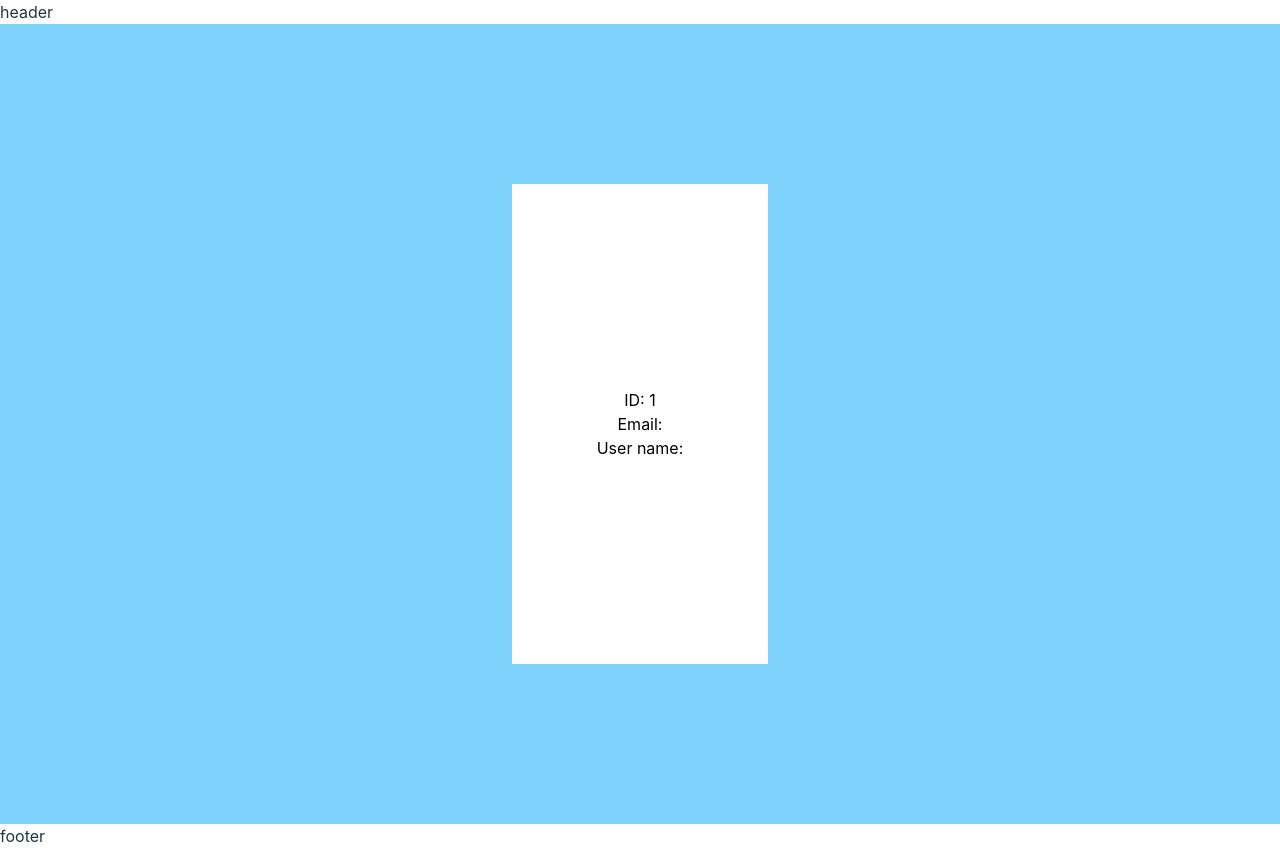
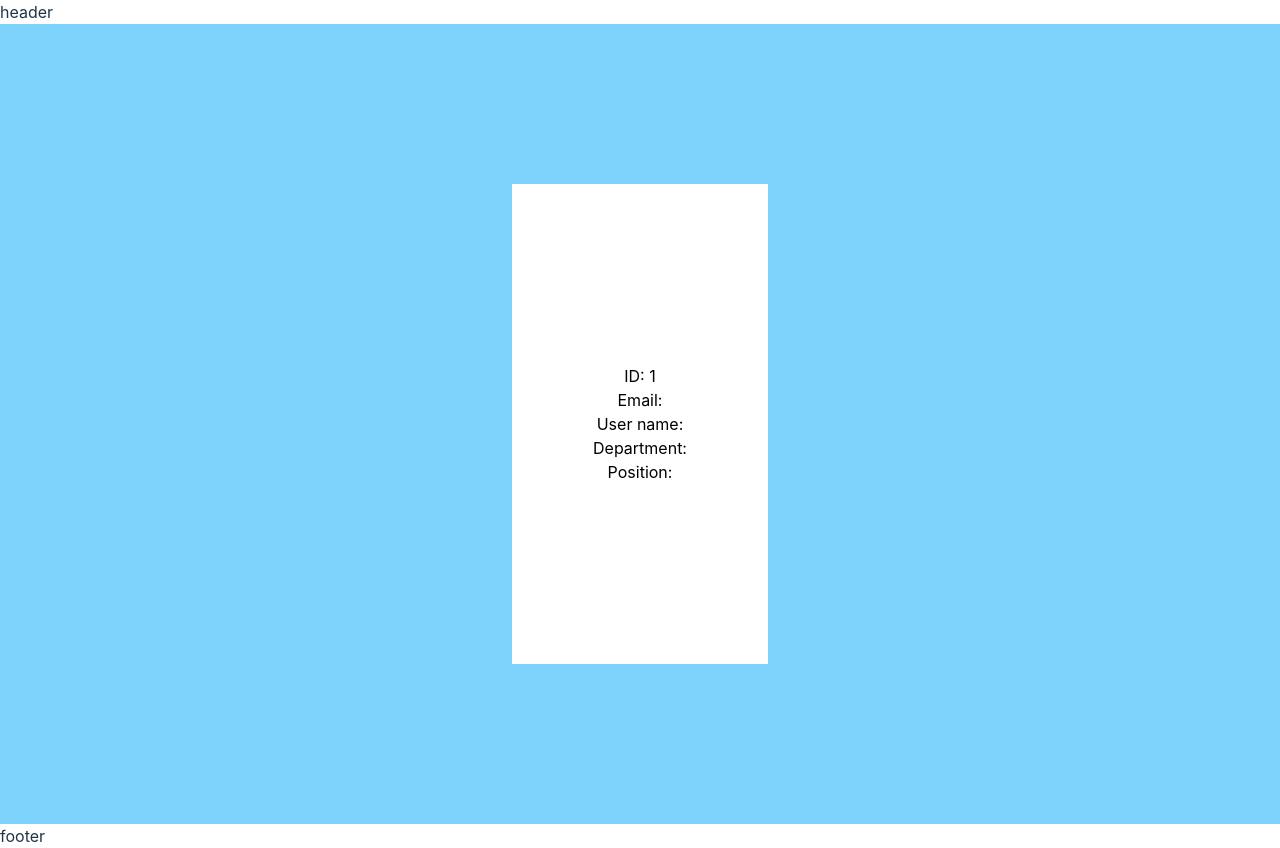
Before and after one commit to slade77777/reactjs-2310, a React (Vite) app: page /detail/1 in a window 1280 px wide. Built offline with nearby package versions, Linux system fonts and the light colour scheme; no server answers.

Commit message:
react router

```diff
--- a/src/page/Home.tsx
+++ b/src/page/Home.tsx
@@ -27,7 +27,6 @@ function Home() {
     })
   }, [])
 
-  console.log(users);
   return (
     <div className="w-screen h-screen p-20 bg-sky-300">
       <div className="bg-white w-full h-full">
--- a/src/page/UserDetail.tsx
+++ b/src/page/UserDetail.tsx
@@ -1,13 +1,27 @@
 import {useParams} from "react-router-dom";
+import {useEffect, useState} from "react";
+import {instance} from "../axios-instance.ts";
+import {User} from "./Home.tsx";
 
 const UserDetail = () => {
   const params = useParams();
-  console.log(params);
+  const [user, setUser] = useState<User>()
+
+  useEffect(() => {
+    instance.get(`/user/${params.id}`).then(res => {
+      setUser(res.data)
+    })
+  }, [])
+
+  console.log(user);
+
   return <div className="w-screen h-screen py-40 px-[40vw] bg-sky-300">
     <div className="bg-white w-full h-full flex flex-col justify-center items-center">
       <p className="text-black">ID: {params.id}</p>
-      <p className="text-black">Email: </p>
-      <p className="text-black">User name: </p>
+      <p className="text-black">Email: {user?.email}</p>
+      <p className="text-black">User name: {user?.fullname}</p>
+      <p className="text-black">Department: {user?.department}</p>
+      <p className="text-black">Position: {user?.position}</p>
     </div>
   </div>
 }
```
